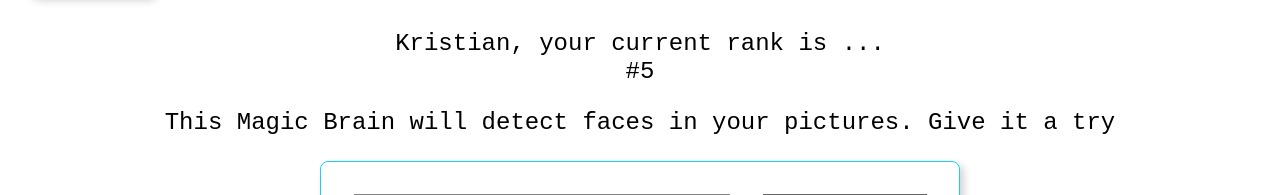
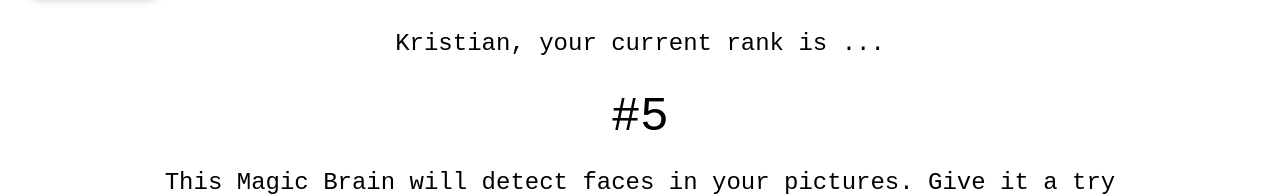
Before and after one commit to klhaug/facerecognitionapp, a React (Create React App) app: page / in a window 1280 px wide. Both pictures are taken after a click on the input "Sign in". Shown: the part 216-411 px from the top of the page. Built offline with nearby package versions, Linux system fonts and the light colour scheme.

Commit message:
small change Rank

```diff
--- a/src/components/rank/Rank.js
+++ b/src/components/rank/Rank.js
@@ -6,7 +6,7 @@ const Rank = () => {
             <div className="black f3">
                 {'Kristian, your current rank is ...'}
             </div>
-            <div className="blacks f3">
+            <div className="blacks f1 mt4" >
                 {'#5'}
             </div>
 
```
